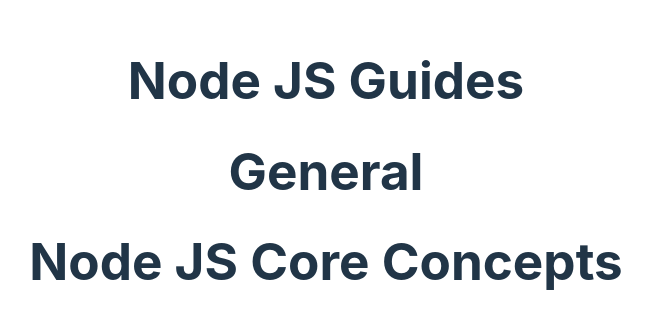
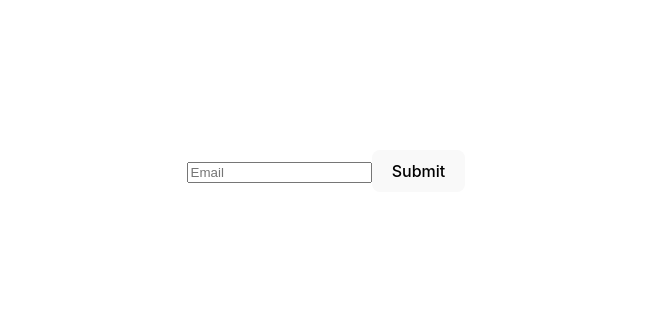
Before and after one commit to ArpanSankesh/React-Tut, a React (Vite) app in the folder myapp/: page / in a window 1280 px wide. Shown: the part 229-558 px from the top of the page, without its empty margins (314-966 px from the left). Built offline with nearby package versions, Linux system fonts and the light colour scheme.

Commit message:
handelRegister in form

```diff
--- a/myapp/src/App.jsx
+++ b/myapp/src/App.jsx
@@ -1,11 +1,12 @@
 
 import './App.css'
-import About from './pages/About'
+// import About from './pages/About'
+import Register from './pages/Register'
 
 function App() {
   return (
     <>
-    <About/>
+    <Register/>
     </>
   )
 }
--- /dev/null
+++ b/myapp/src/pages/Register.jsx
@@ -0,0 +1,18 @@
+
+const Register = () => {
+    function handelRegister(e){
+        e.preventDefault();
+        console.log("hello");
+
+    }
+  return (
+    <>
+    <form action="#">
+        <input type="text" name="" id="" placeholder="Email" />
+        <button onClick={ handelRegister}>Submit</button>
+    </form>
+    </>
+  )
+}
+
+export default Register
```
